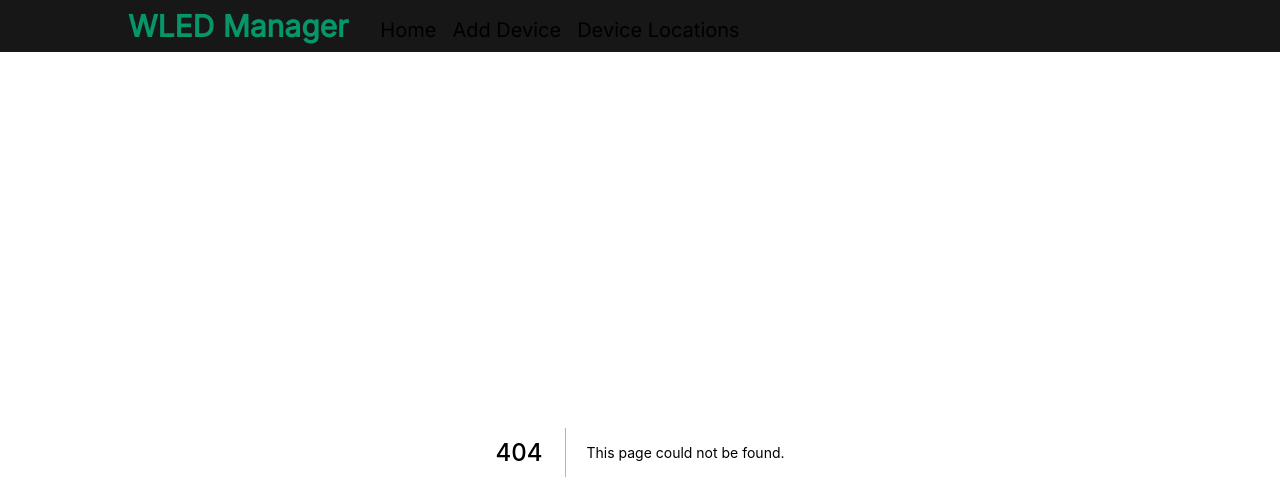
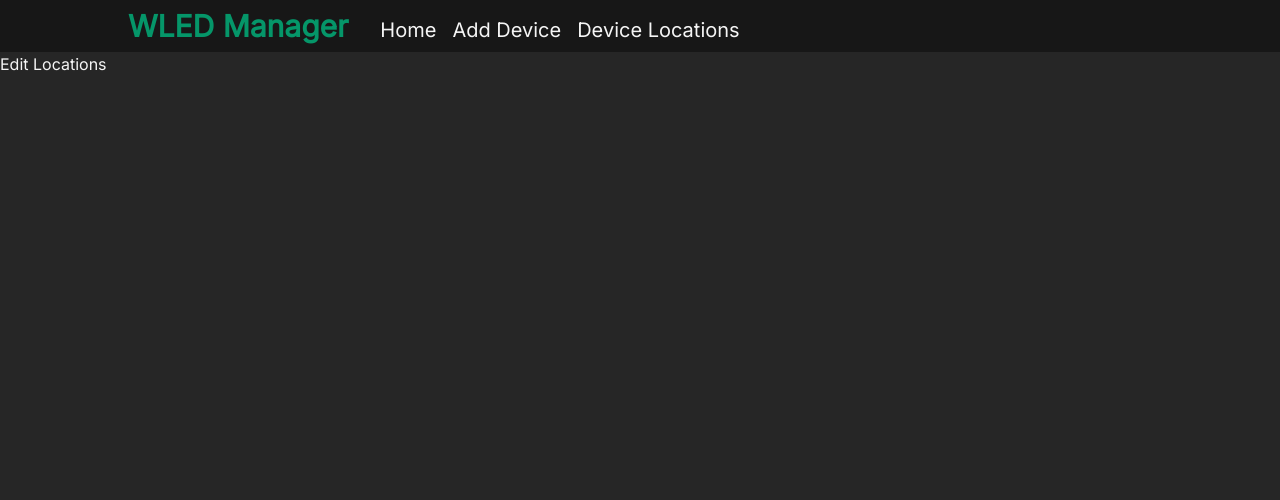
Before and after one commit to sk3p7ic/wled-manager, a Next.js app: page /locations in a window 1280 px wide. Before the commit this address had no page. Shown: the top 500 px of the page. Built offline with nearby package versions, Linux system fonts and the light colour scheme.

Commit message:
Added needed pages

```diff
--- a/components/PageHeader.tsx
+++ b/components/PageHeader.tsx
@@ -7,8 +7,8 @@ export const PageHeader = () => {
       <h1 className="text-3xl font-bold text-emerald-600">WLED Manager</h1>
       <div className="flex flex-row gap-4">
         <HeaderLink href="/">Home</HeaderLink>
-        <HeaderLink href="/">Add Device</HeaderLink>
-        <HeaderLink href="/">Device Locations</HeaderLink>
+        <HeaderLink href="/newDevice">Add Device</HeaderLink>
+        <HeaderLink href="/locations">Device Locations</HeaderLink>
       </div>
     </nav>
   );
--- /dev/null
+++ b/pages/locations.tsx
@@ -0,0 +1,7 @@
+import type { NextPage } from "next";
+
+const LocationPage: NextPage = () => {
+  return <div>Edit Locations</div>;
+};
+
+export default LocationPage;
```
Also changed, not shown: pages/newDevice.tsx (added, +7 -0 lines).
